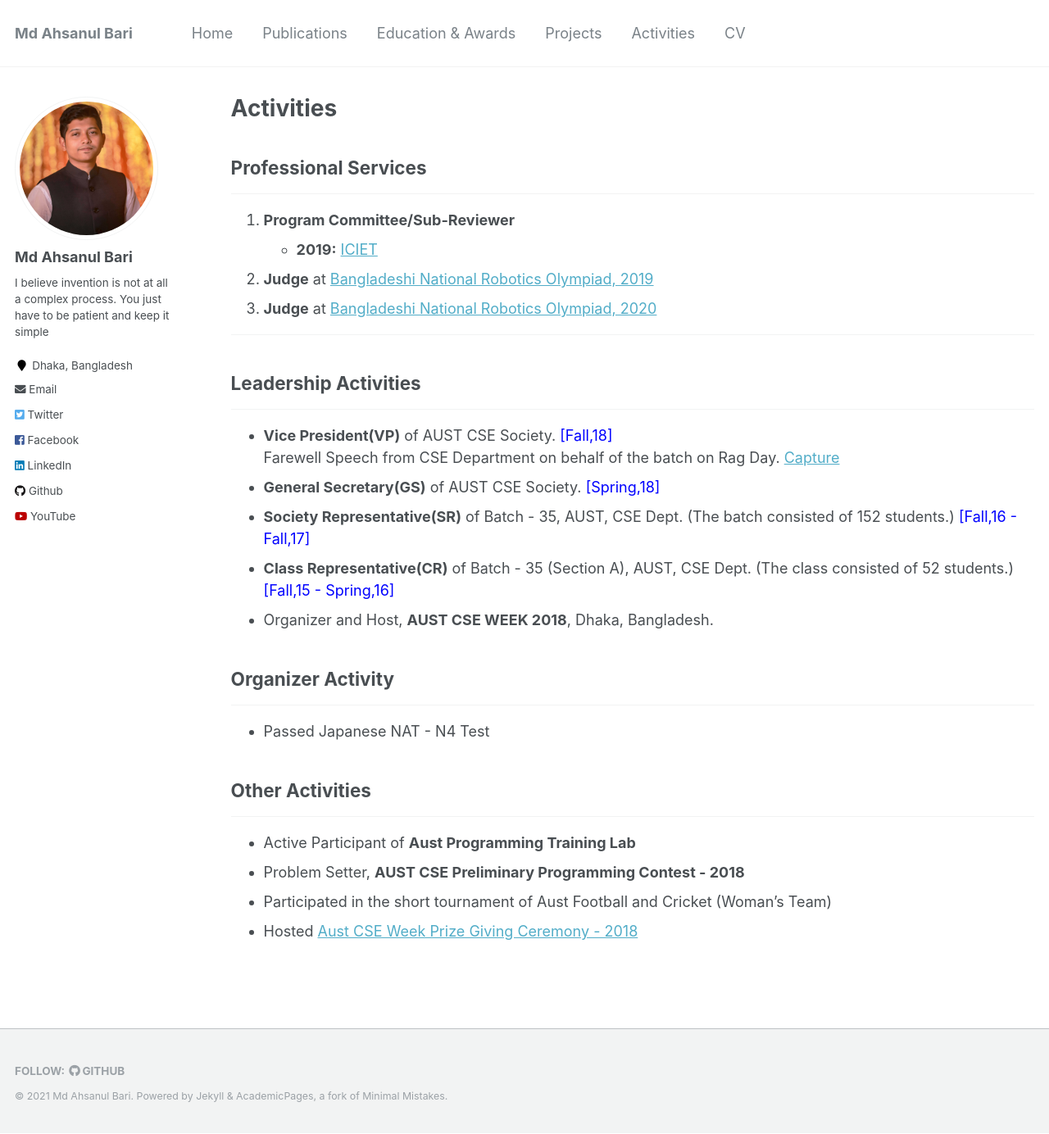
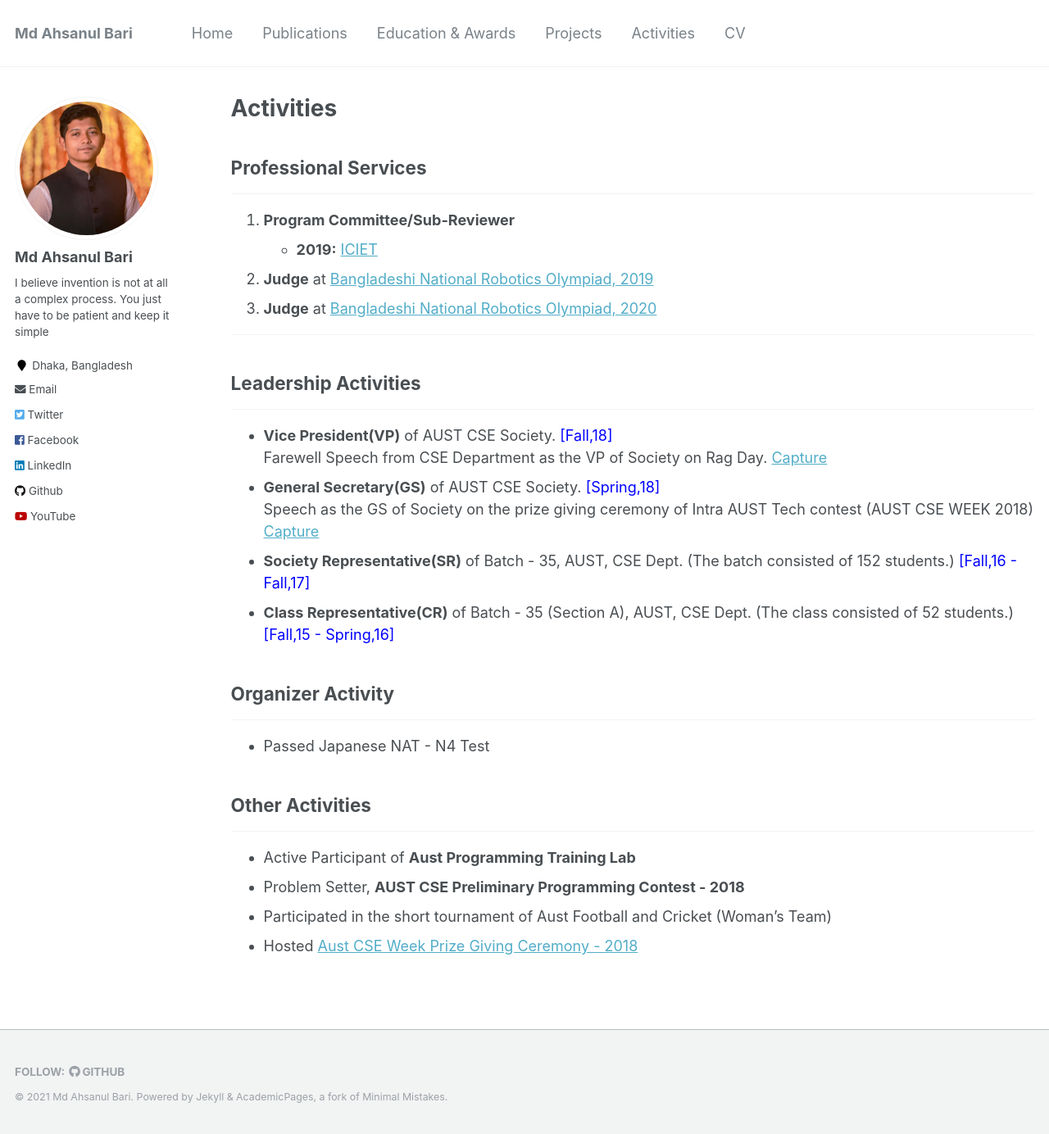
Before and after one commit to GProDevik/AhsanulBariRomih, a Jekyll site: the page built from _pages/activities.md, in a window 1280 px wide and 1384 px high. Shown: the whole window at 82% size. Built offline with Jekyll 4.4.1, drawn with Linux system fonts in a browser that asks for light colours.

Commit message:
Activities

```diff
--- a/_pages/activities.md
+++ b/_pages/activities.md
@@ -20,11 +20,12 @@ author_profile: true
 
 ---
 - **Vice President(VP)** of AUST CSE Society. <span style="color:Blue"> [Fall,18] </span> <br />
-    Farewell Speech from CSE Department on behalf of the batch on Rag Day. [Capture](https://drive.google.com/file/d/1QcGzWBa0MNzZzpmKrwtnitTsAET6wRz2/view?usp=sharing)
-- **General Secretary(GS)** of AUST CSE Society. <span style="color:Blue"> [Spring,18] </span>
+    Farewell Speech from CSE Department as the VP of Society on Rag Day. [Capture](https://drive.google.com/file/d/1QcGzWBa0MNzZzpmKrwtnitTsAET6wRz2/view?usp=sharing)
+- **General Secretary(GS)** of AUST CSE Society. <span style="color:Blue"> [Spring,18] </span> <br />
+    Speech as the GS of Society on the prize giving ceremony of Intra AUST Tech contest (AUST CSE WEEK 2018) [Capture](https://drive.google.com/file/d/1zKTq1gsDnJK1Em7clFrtLTFIG6RgAAfL/view?usp=sharing)
 - **Society Representative(SR)** of Batch - 35, AUST, CSE Dept. (The batch consisted of 152 students.) <span style="color:Blue"> [Fall,16 - Fall,17] </span>
 - **Class Representative(CR)** of Batch - 35 (Section A), AUST, CSE Dept. (The class consisted of 52 students.) <span style="color:Blue"> [Fall,15 - Spring,16] </span>
-- Organizer and Host, **AUST CSE WEEK 2018**, Dhaka, Bangladesh.
+
 
 ## Organizer Activity
 
```
